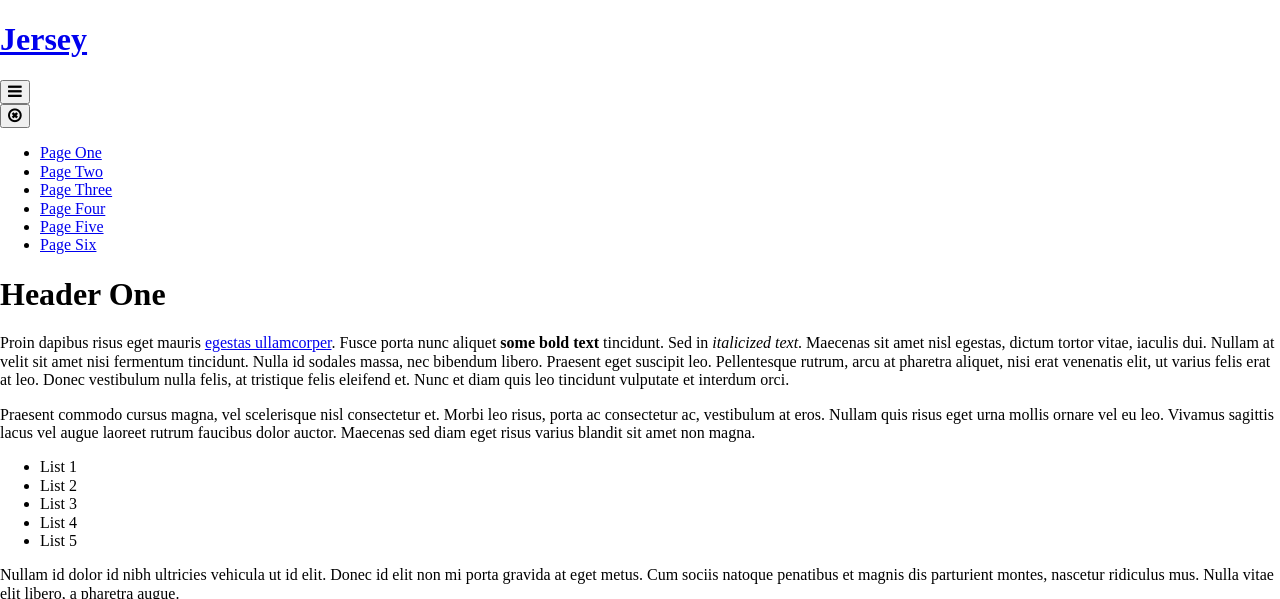
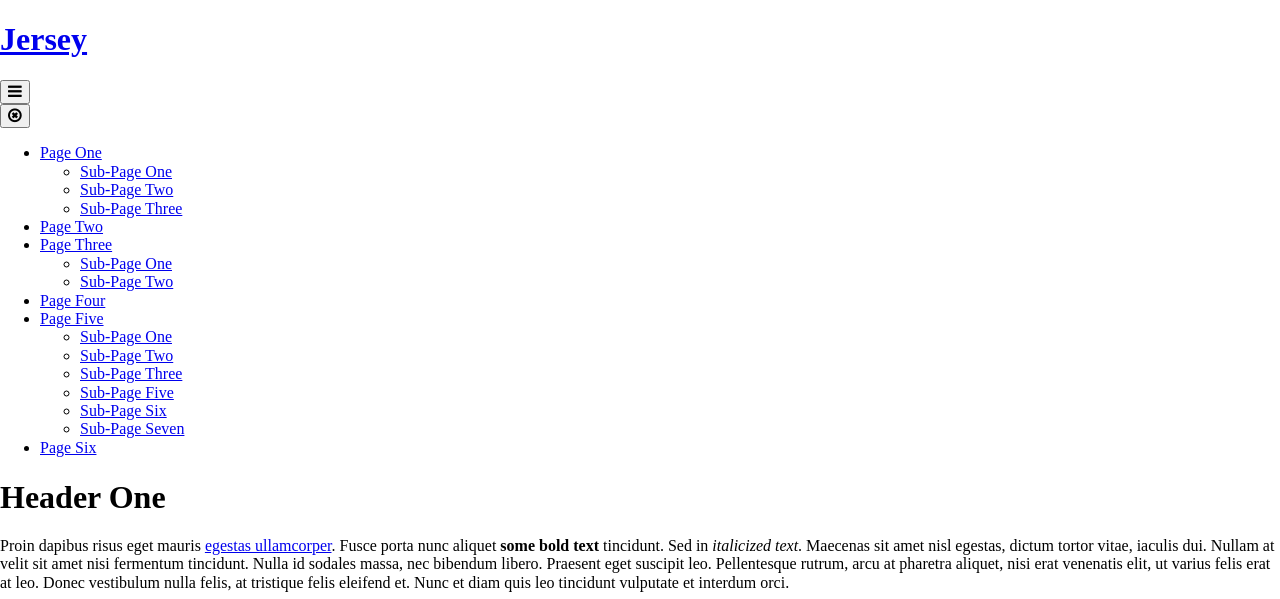
Before and after one commit to centresource/jersey, a Jekyll site: the page dist/index.html, which Jekyll copies as it is, in a window 1280 px wide, cut to the strip 0-599 px from the top of the page. Built offline with Jekyll 4.4.1, drawn with Linux system fonts in a browser that asks for light colours; nearby versions of some CDN libraries; library files that are not in the unit come from our copies; Markdown is read by kramdown in place of the engine named in the settings; comment, search, counter and statistics services are not loaded; some of the changed text lies outside the part shown.

Commit message:
Package version.

```diff
--- a/Gruntfile.js
+++ b/Gruntfile.js
@@ -254,7 +254,7 @@ module.exports = function (grunt) {
       dist: {
         files: [{
           expand: true,
-          dot: true,
+          dot: false,
           cwd: '<%= yeoman.app %>',
           src: [
             // Jekyll processes and moves HTML and text files
--- a/dist/index.html
+++ b/dist/index.html
@@ -45,27 +45,71 @@
     <i class="fa fa-times-circle-o"></i>
   </button>
 
+  <div class="flyover-content">
     <div class="wrap">
       <ul>
         <li>
           <a href="/">Page One</a>
+
+          <ul>
+            <li>
+              <a href="/">Sub-Page One</a>
+            </li>
+            <li>
+              <a href="/">Sub-Page Two</a>
+            </li>
+            <li>
+              <a href="/">Sub-Page Three</a>
+            </li>
+          </ul>
         </li>
         <li>
           <a href="/">Page Two</a>
         </li>
         <li>
           <a href="/">Page Three</a>
+
+          <ul>
+            <li>
+              <a href="/">Sub-Page One</a>
+            </li>
+            <li>
+              <a href="/">Sub-Page Two</a>
+            </li>
+          </ul>
         </li>
         <li>
           <a href="/">Page Four</a>
         </li>
         <li>
           <a href="/">Page Five</a>
+
+          <ul>
+            <li>
+              <a href="/">Sub-Page One</a>
+            </li>
+            <li>
+              <a href="/">Sub-Page Two</a>
+            </li>
+            <li>
+              <a href="/">Sub-Page Three</a>
+            </li>
+            <li>
+              <a href="/">Sub-Page Five</a>
+            </li>
+            <li>
+              <a href="/">Sub-Page Six</a>
+            </li>
+            <li>
+              <a href="/">Sub-Page Seven</a>
+            </li>
+          </ul>
         </li>
         <li>
           <a href="/">Page Six</a>
         </li>
       </ul>
+    </div>
   </div>
 </nav>
 
@@ -137,12 +181,18 @@
   </article>
 </section>
 
+
   <section class="up-next">
   <div class="wrap">
     <h6>Up Next</h6>
-    <a href="/" class="btn-with-circle">Design <i class="fa fa-chevron-right"></i></a>
+    <a href="/" class="btn-with-circle">Validating Product Ideas <i class="fa fa-chevron-right"></i></a>
+
+      <p class="read-time">5 minute read</p>
+
   </div>
 </section>
+
+
 
     <script src="/_bower_components/jquery/jquery.js"></script>
 
```
Also changed, not shown: bower.json (+7 -2 lines), dist/404.html (+45 -1 lines), dist/assets/css/jersey.css, 1 other file. Lines whose indentation alone changed are shown as unchanged.
